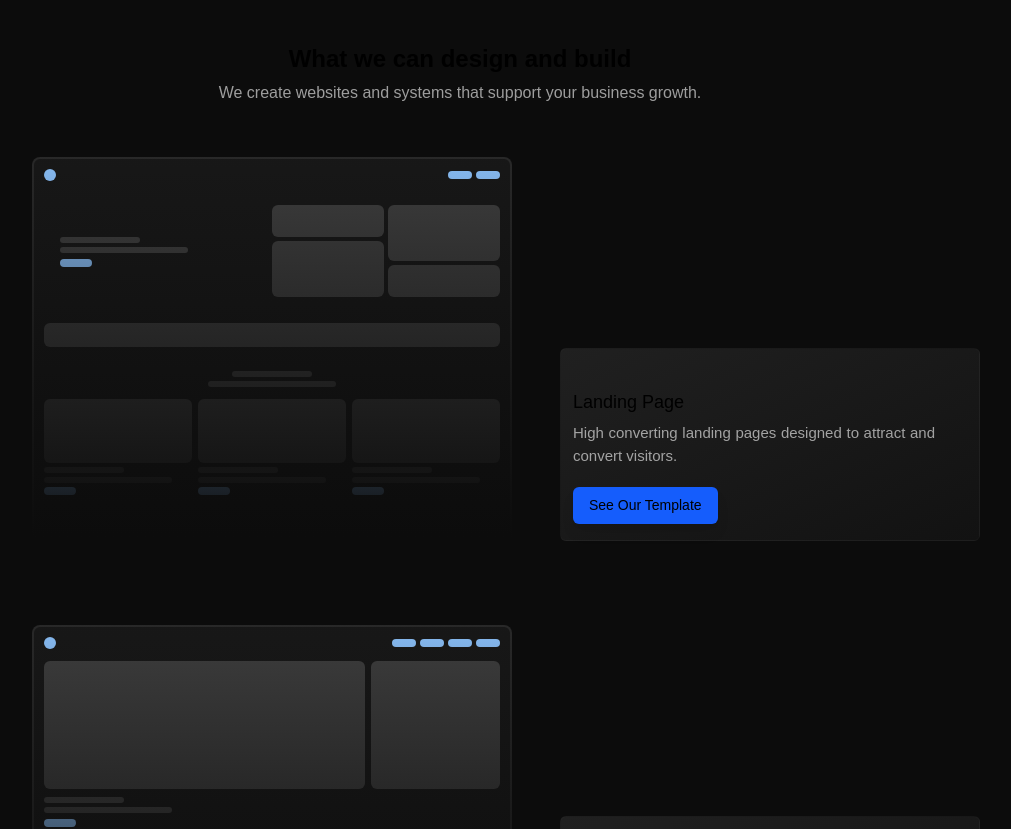
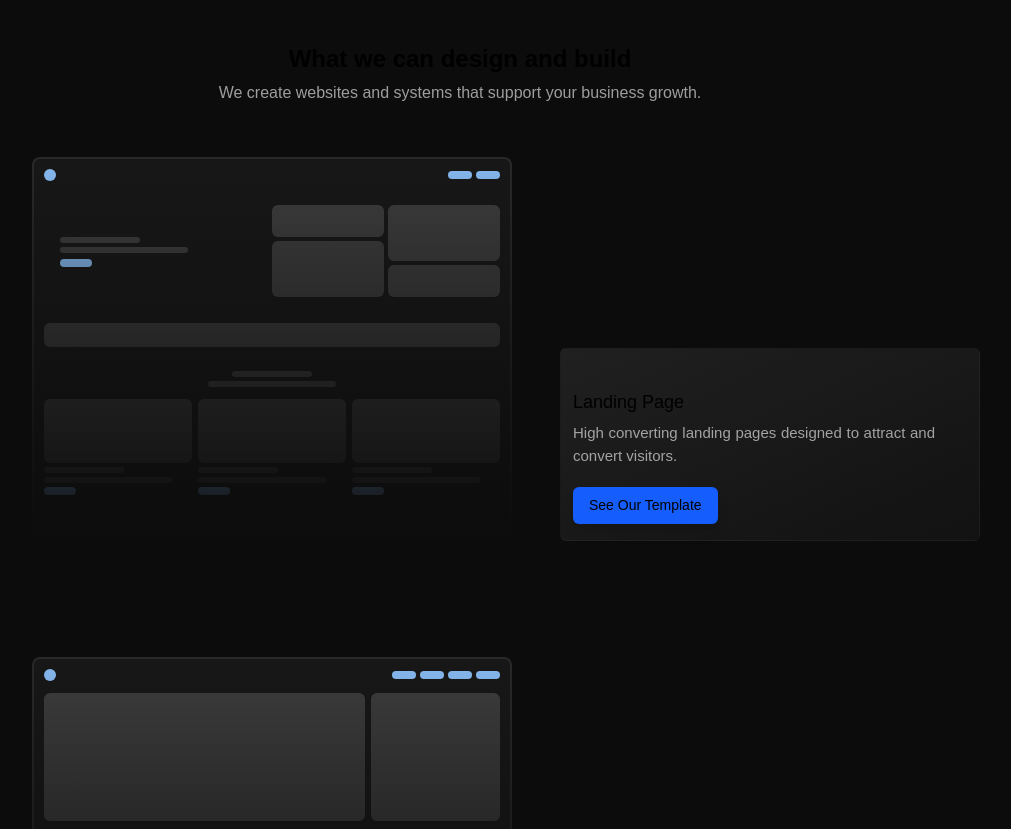
Before and after one commit to salman-setiawan/SAIA, a React (Vite) app: page / in a window 1280 px wide. Shown: the part 1640-2469 px from the top of the page, without its empty margins (180-1191 px from the left). Built offline with nearby package versions, Linux system fonts and the light colour scheme; a web font is replaced by a local one.

Commit message:
adjusting feature's gap

```diff
--- a/src/components/Chip.jsx
+++ /dev/null
@@ -1,9 +0,0 @@
-import React from 'react'
-
-const Chip = () => {
-  return (
-    <div>Chip</div>
-  )
-}
-
-export default Chip
--- a/src/pages/Home.jsx
+++ b/src/pages/Home.jsx
@@ -121,7 +121,7 @@
             {DataHome.featureSection.desc[language]}
           </div>
         </div>
-        <div className="flex flex-col gap-y-16">
+        <div className="flex flex-col gap-y-24">
           {DataHome.featureSection.feature.map((f, index) => (
             <CardFeature
               key={index}
```
